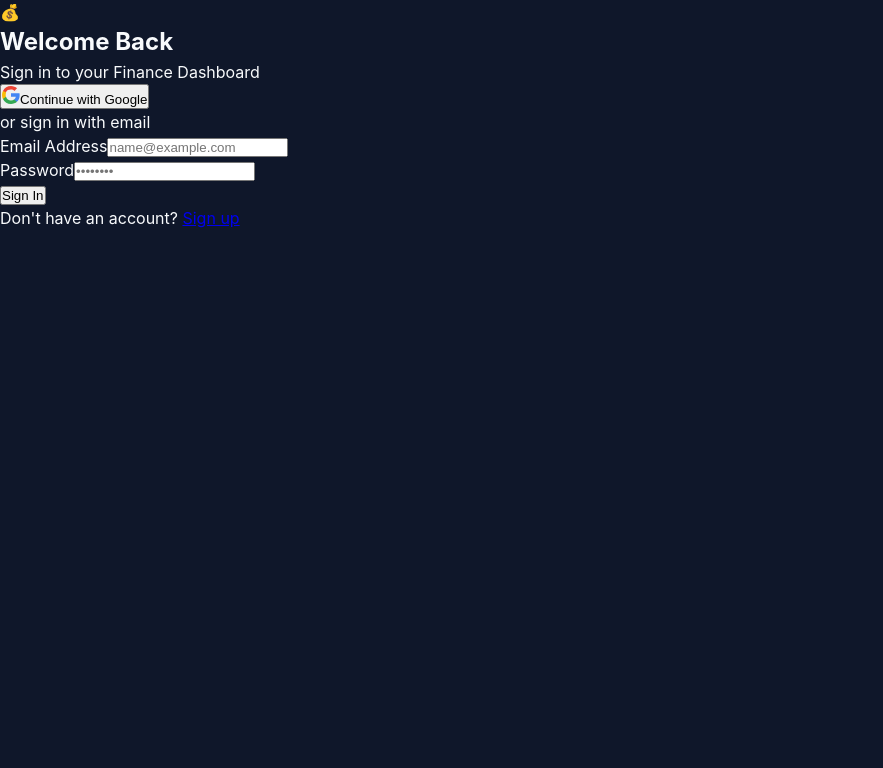
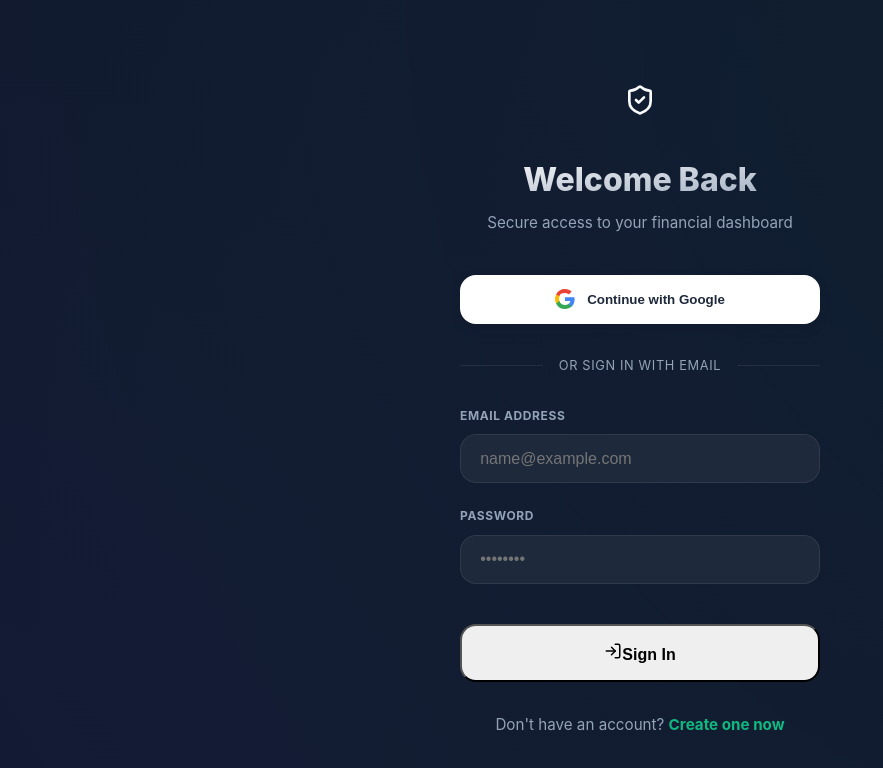
Before and after one commit to themxtr/login-1, a React (Vite) app in the folder frontend/: page / in a window 1280 px wide. Shown: the top 768 px of the page, without its empty margins (0-883 px from the left). Built offline with nearby package versions, Linux system fonts and the light colour scheme; no server answers.

Commit message:
polish auth UI and update documentation

```diff
--- a/frontend/src/components/Login.tsx
+++ b/frontend/src/components/Login.tsx
@@ -1,8 +1,10 @@
 import React, { useState } from 'react';
+import { motion } from 'framer-motion';
+import { LogIn, ShieldCheck } from 'lucide-react';
 import { useAuth } from '../contexts/AuthContext';
 
 const GoogleIcon = () => (
-  <svg width="18" height="18" viewBox="0 0 18 18" xmlns="http://www.w3.org/2000/svg">
+  <svg width="20" height="20" viewBox="0 0 18 18" xmlns="http://www.w3.org/2000/svg">
     <path d="M17.64 9.2c0-.637-.057-1.251-.164-1.84H9v3.481h4.844c-.209 1.125-.843 2.078-1.796 2.716v2.259h2.908c1.702-1.567 2.684-3.875 2.684-6.615z" fill="#4285F4"/>
     <path d="M9 18c2.43 0 4.467-.806 5.956-2.184l-2.908-2.259c-.806.54-1.837.86-3.048.86-2.344 0-4.328-1.584-5.036-3.711H.957v2.332A8.997 8.997 0 0 0 9 18z" fill="#34A853"/>
     <path d="M3.964 10.706A5.41 5.41 0 0 1 3.682 9c0-.593.102-1.17.282-1.706V4.962H.957A8.996 8.996 0 0 0 0 9c0 1.452.348 2.827.957 4.038l3.007-2.332z" fill="#FBBC05"/>
@@ -44,22 +46,34 @@ const Login: React.FC = () => {
 
   return (
     <div className="auth-container">
-      <div className="auth-card glass">
-        <div className="auth-logo">💰</div>
+      <motion.div
+        initial={{ opacity: 0, y: 20 }}
+        animate={{ opacity: 1, y: 0 }}
+        transition={{ duration: 0.5, ease: 'easeOut' }}
+        className="auth-card glass"
+      >
+        <div className="auth-logo">
+          <div className="inline-flex items-center justify-center p-3 bg-emerald-500/20 rounded-2xl mb-6">
+             <ShieldCheck size={32} className="text-emerald-500" />
+          </div>
+        </div>
+
         <h2>Welcome Back</h2>
-        <p className="auth-subtitle">Sign in to your Finance Dashboard</p>
+        <p className="auth-subtitle">Secure access to your financial dashboard</p>
 
         {error && <div className="error-badge">{error}</div>}
 
-        <button
+        <motion.button
+          whileHover={{ scale: 1.01 }}
+          whileTap={{ scale: 0.98 }}
           className="btn-google"
           onClick={handleGoogle}
           disabled={loading}
           type="button"
         >
           <GoogleIcon />
-          Continue with Google
-        </button>
+          <span>Continue with Google</span>
+        </motion.button>
 
         <div className="auth-divider">
           <span>or sign in with email</span>
@@ -86,15 +100,28 @@ const Login: React.FC = () => {
               required
             />
           </div>
-          <button type="submit" className="btn btn-primary btn-block" disabled={loading}>
-            {loading ? 'Signing in...' : 'Sign In'}
-          </button>
+          <motion.button
+            whileHover={{ scale: 1.01 }}
+            whileTap={{ scale: 0.98 }}
+            type="submit"
+            className="btn btn-primary btn-block flex items-center justify-center gap-2"
+            disabled={loading}
+          >
+            {loading ? (
+              <div className="animate-spin h-5 w-5 border-2 border-white/30 border-t-white rounded-full" />
+            ) : (
+              <>
+                <LogIn size={18} />
+                <span>Sign In</span>
+              </>
+            )}
+          </motion.button>
         </form>
 
         <p className="auth-footer">
-          Don't have an account? <a href="/signup">Sign up</a>
+          Don't have an account? <a href="/signup">Create one now</a>
         </p>
-      </div>
+      </motion.div>
     </div>
   );
 };
--- a/frontend/src/components/Signup.tsx
+++ b/frontend/src/components/Signup.tsx
@@ -1,8 +1,10 @@
 import React, { useState } from 'react';
+import { motion } from 'framer-motion';
+import { UserPlus, ShieldCheck } from 'lucide-react';
 import { useAuth } from '../contexts/AuthContext';
 
 const GoogleIcon = () => (
-  <svg width="18" height="18" viewBox="0 0 18 18" xmlns="http://www.w3.org/2000/svg">
+  <svg width="20" height="20" viewBox="0 0 18 18" xmlns="http://www.w3.org/2000/svg">
     <path d="M17.64 9.2c0-.637-.057-1.251-.164-1.84H9v3.481h4.844c-.209 1.125-.843 2.078-1.796 2.716v2.259h2.908c1.702-1.567 2.684-3.875 2.684-6.615z" fill="#4285F4"/>
     <path d="M9 18c2.43 0 4.467-.806 5.956-2.184l-2.908-2.259c-.806.54-1.837.86-3.048.86-2.344 0-4.328-1.584-5.036-3.711H.957v2.332A8.997 8.997 0 0 0 9 18z" fill="#34A853"/>
     <path d="M3.964 10.706A5.41 5.41 0 0 1 3.682 9c0-.593.102-1.17.282-1.706V4.962H.957A8.996 8.996 0 0 0 0 9c0 1.452.348 2.827.957 4.038l3.007-2.332z" fill="#FBBC05"/>
@@ -48,22 +50,34 @@ const Signup: React.FC = () => {
 
   return (
     <div className="auth-container">
-      <div className="auth-card glass">
-        <div className="auth-logo">💰</div>
+      <motion.div
+        initial={{ opacity: 0, y: 20 }}
+        animate={{ opacity: 1, y: 0 }}
+        transition={{ duration: 0.5, ease: 'easeOut' }}
+        className="auth-card glass"
+      >
+        <div className="auth-logo">
+           <div className="inline-flex items-center justify-center p-3 bg-indigo-500/20 rounded-2xl mb-6">
+              <ShieldCheck size={32} className="text-indigo-400" />
+           </div>
+        </div>
+
         <h2>Create Account</h2>
-        <p className="auth-subtitle">Join Finance Dashboard to start tracking</p>
+        <p className="auth-subtitle">Join the elite financial tracking community</p>
 
         {error && <div className="error-badge">{error}</div>}
 
-        <button
+        <motion.button
+          whileHover={{ scale: 1.01 }}
+          whileTap={{ scale: 0.98 }}
           className="btn-google"
           onClick={handleGoogle}
           disabled={loading}
           type="button"
         >
           <GoogleIcon />
-          Continue with Google
-        </button>
+          <span>Continue with Google</span>
+        </motion.button>
 
         <div className="auth-divider">
           <span>or sign up with email</span>
@@ -100,15 +114,29 @@ const Signup: React.FC = () => {
               required
             />
           </div>
-          <button type="submit" className="btn btn-primary btn-block" disabled={loading}>
-            {loading ? 'Creating Account...' : 'Create Account'}
-          </button>
+          <motion.button
+            whileHover={{ scale: 1.01 }}
+            whileTap={{ scale: 0.98 }}
+            type="submit"
+            className="btn btn-primary btn-block flex items-center justify-center gap-2"
+            disabled={loading}
+            style={{ background: 'linear-gradient(135deg, #6366f1 0%, #4338ca 100%)', boxShadow: '0 4px 15px rgba(99, 102, 241, 0.4)' }}
+          >
+            {loading ? (
+              <div className="animate-spin h-5 w-5 border-2 border-white/30 border-t-white rounded-full" />
+            ) : (
+              <>
+                <UserPlus size={18} />
+                <span>Create Account</span>
+              </>
+            )}
+          </motion.button>
         </form>
 
         <p className="auth-footer">
           Already have an account? <a href="/login">Sign in</a>
         </p>
-      </div>
+      </motion.div>
     </div>
   );
 };
--- a/frontend/src/index.css
+++ b/frontend/src/index.css
@@ -320,3 +320,164 @@ h1 {
   .sidebar { width: 100%; height: auto; position: static; }
   .main-content { padding: 1.5rem; }
 }
+
+/* Auth Specific Layout */
+.auth-container {
+  display: flex;
+  align-items: center;
+  justify-content: center;
+  min-height: 100vh;
+  padding: 1.5rem;
+  background: radial-gradient(circle at top right, rgba(16, 185, 129, 0.05), transparent),
+              radial-gradient(circle at bottom left, rgba(99, 102, 241, 0.05), transparent);
+}
+
+.auth-card {
+  max-width: 440px;
+  width: 100%;
+  padding: 3rem 2.5rem;
+}
+
+.auth-logo {
+  font-size: 2.5rem;
+  margin-bottom: 1.5rem;
+  text-align: center;
+}
+
+.auth-card h2 {
+  font-size: 2rem;
+  font-weight: 800;
+  text-align: center;
+  margin-bottom: 0.5rem;
+  background: linear-gradient(to bottom right, #fff, var(--text-secondary));
+  -webkit-background-clip: text;
+  background-clip: text;
+  color: transparent;
+}
+
+.auth-subtitle {
+  text-align: center;
+  color: var(--text-secondary);
+  font-size: 0.95rem;
+  margin-bottom: 2.5rem;
+}
+
+.form-group {
+  margin-bottom: 1.5rem;
+}
+
+.form-group label {
+  display: block;
+  font-size: 0.75rem;
+  font-weight: 700;
+  color: var(--text-secondary);
+  margin-bottom: 0.6rem;
+  text-transform: uppercase;
+  letter-spacing: 0.05em;
+}
+
+.form-group input {
+  width: 100%;
+  background: var(--bg-surface);
+  border: 1px solid var(--glass-border);
+  border-radius: 1rem;
+  padding: 0.9rem 1.2rem;
+  color: var(--text-primary);
+  font-size: 1rem;
+  transition: all 0.2s cubic-bezier(0.4, 0, 0.2, 1);
+}
+
+.form-group input:focus {
+  border-color: var(--primary);
+  outline: none;
+  box-shadow: 0 0 0 4px rgba(16, 185, 129, 0.1);
+  background: rgba(255, 255, 255, 0.07);
+}
+
+.auth-divider {
+  display: flex;
+  align-items: center;
+  text-align: center;
+  margin: 2rem 0;
+  color: var(--text-secondary);
+  font-size: 0.8rem;
+  text-transform: uppercase;
+  letter-spacing: 0.05em;
+}
+
+.auth-divider::before,
+.auth-divider::after {
+  content: '';
+  flex: 1;
+  border-bottom: 1px solid var(--glass-border);
+}
+
+.auth-divider span {
+  padding: 0 1rem;
+}
+
+.btn-google {
+  width: 100%;
+  display: flex;
+  align-items: center;
+  justify-content: center;
+  gap: 0.75rem;
+  background: white;
+  color: #1e293b;
+  font-weight: 700;
+  padding: 0.9rem;
+  border-radius: 1rem;
+  border: none;
+  cursor: pointer;
+  margin-bottom: 1rem;
+  transition: all 0.2s ease;
+  box-shadow: 0 4px 12px rgba(0, 0, 0, 0.1);
+}
+
+.btn-google:hover {
+  transform: translateY(-2px);
+  box-shadow: 0 6px 15px rgba(0, 0, 0, 0.15);
+  background: #f8fafc;
+}
+
+.btn-google:active {
+  transform: translateY(0);
+}
+
+.btn-block {
+  width: 100%;
+  padding: 1rem;
+  border-radius: 1rem;
+  font-weight: 700;
+  font-size: 1rem;
+  margin-top: 1rem;
+}
+
+.auth-footer {
+  text-align: center;
+  margin-top: 2rem;
+  font-size: 0.95rem;
+  color: var(--text-secondary);
+}
+
+.auth-footer a {
+  color: var(--primary);
+  font-weight: 700;
+  text-decoration: none;
+  transition: color 0.2s ease;
+}
+
+.auth-footer a:hover {
+  color: var(--primary-hover);
+}
+
+.error-badge {
+  background: rgba(239, 68, 68, 0.1);
+  border: 1px solid rgba(239, 68, 68, 0.2);
+  color: #fca5a5;
+  padding: 0.75rem 1rem;
+  border-radius: 0.75rem;
+  font-size: 0.85rem;
+  margin-bottom: 1.5rem;
+  text-align: center;
+}
```
Also changed, not shown: 1 other file (tests, documents, lock files or other folders).
